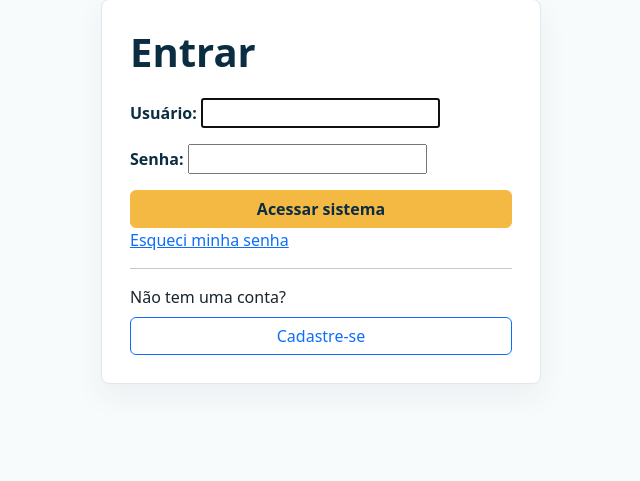
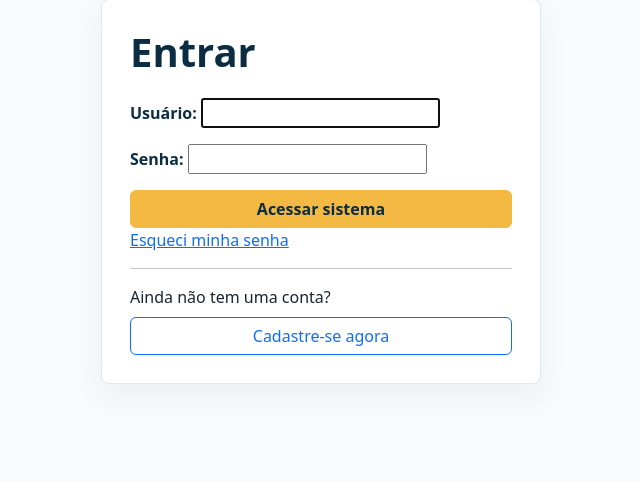
Before and after one commit to Thiago061/aqua-lanchas, a Django app: page /login/ in a window 1280 px wide. Shown: the part 113-594 px from the top of the page, without its empty margins (319-959 px from the left). Run offline with Django 5.2, Linux system fonts and the light colour scheme.

Commit message:
fix: clarify registration prompt on login

```diff
--- a/templates/registration/login.html
+++ b/templates/registration/login.html
@@ -10,8 +10,8 @@
     </form>
     <a href="{% url 'password_reset' %}">Esqueci minha senha</a>
     <hr>
-    <p class="mb-2">Não tem uma conta?</p>
-    <a class="btn btn-outline-primary w-100" href="{% url 'cadastro' %}{% if request.GET.next %}?next={{ request.GET.next|urlencode }}{% endif %}">Cadastre-se</a>
+    <p class="mb-2">Ainda não tem uma conta?</p>
+    <a class="btn btn-outline-primary w-100" href="{% url 'cadastro' %}{% if request.GET.next %}?next={{ request.GET.next|urlencode }}{% endif %}">Cadastre-se agora</a>
   </div>
 </section>
 {% endblock %}
```
